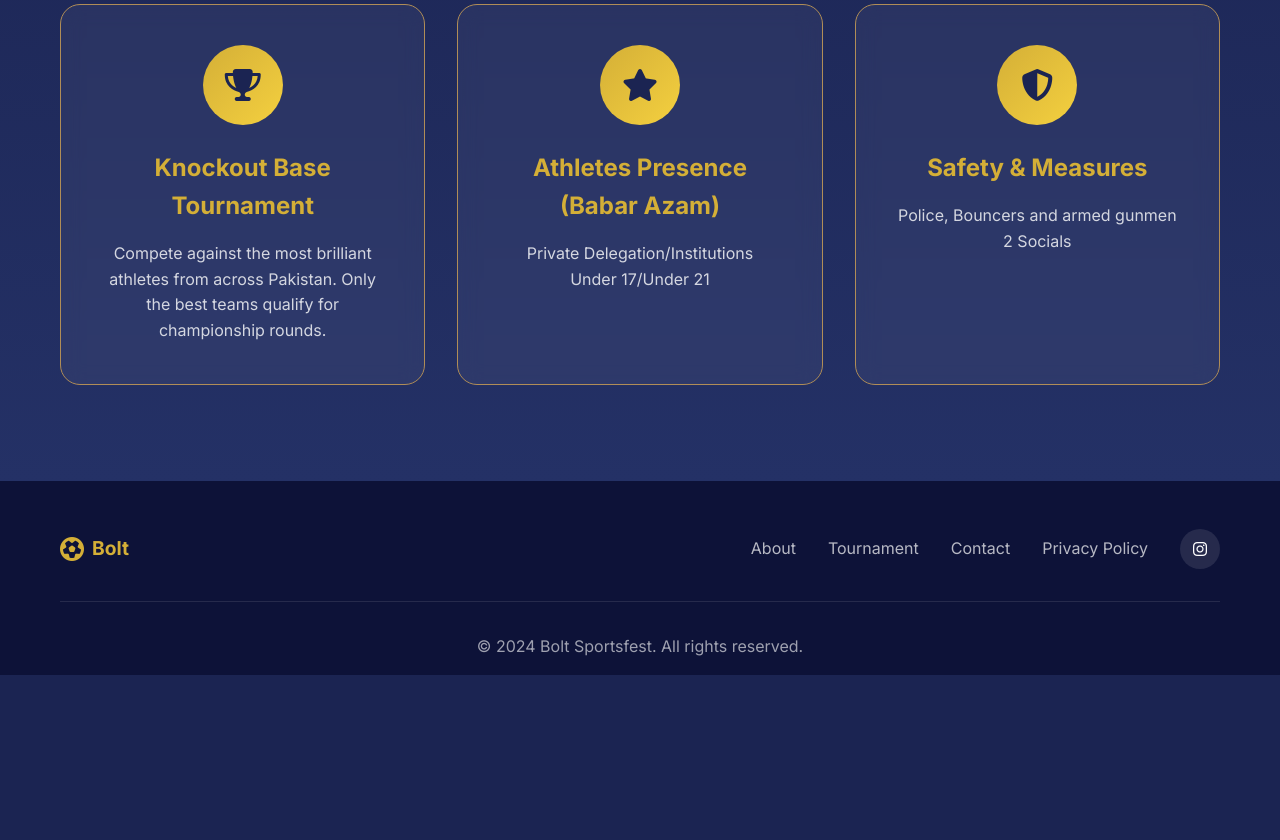
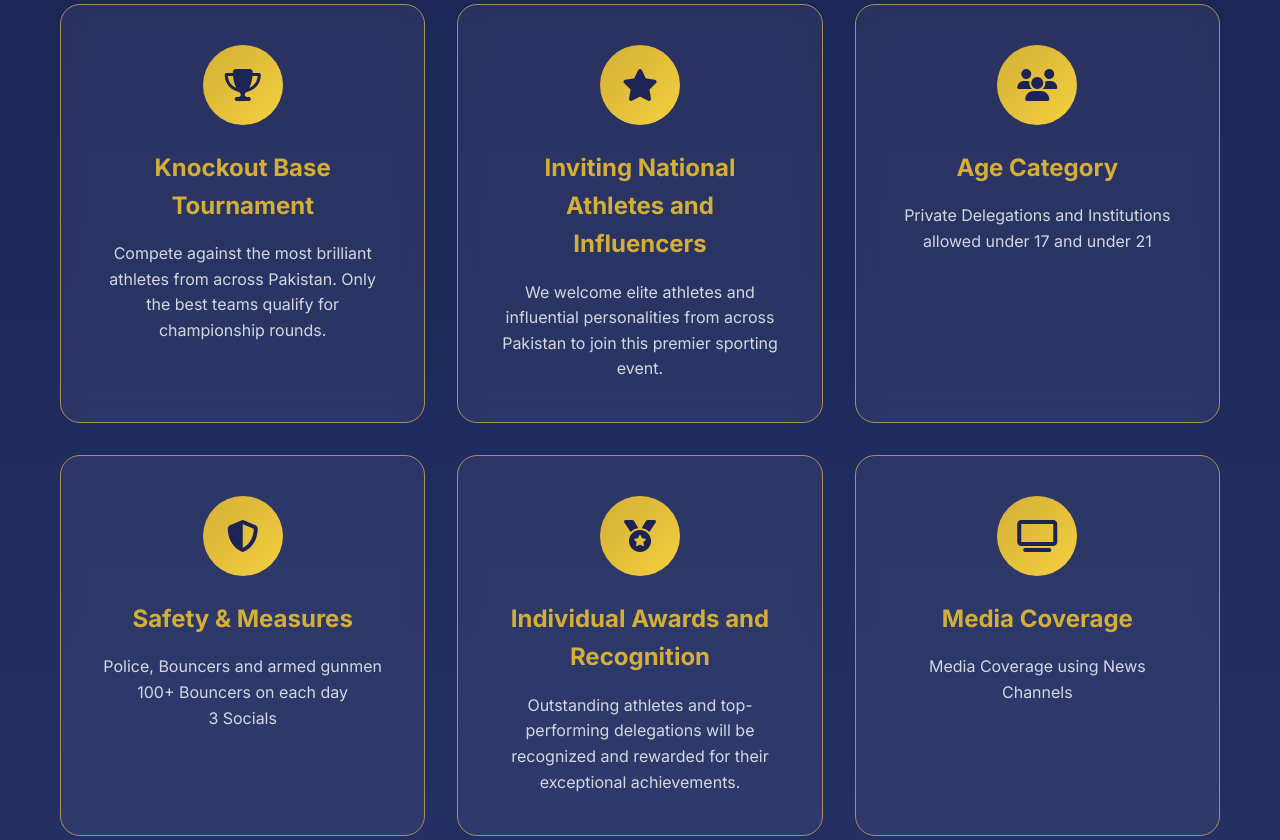
Before and after one commit to MuhammadWaleedAliKhanSherwani/SportsfestWebsite, a website: page about.html in a window 1280 px wide. Shown: the part 304-1144 px from the top of the page. Before the commit the page ends 979 px from the top, so only its background shows below. Drawn offline with Linux system fonts and the light colour scheme.

Commit message:
Final Version

```diff
--- a/about.html
+++ b/about.html
@@ -55,15 +55,36 @@
                     <div class="card-icon">
                         <i class="fas fa-star"></i>
                     </div>
-                    <h3>Athletes Presence (Babar Azam)</h3>
-                    <p>Private Delegation/Institutions<br>Under 17/Under 21</p>
+                    <h3>Inviting National Athletes and Influencers</h3>
+                    <p>We welcome elite athletes and influential personalities from across Pakistan to join this premier sporting event.</p>
+                </div>
+                <div class="about-card">
+                    <div class="card-icon">
+                        <i class="fas fa-users"></i>
+                    </div>
+                    <h3>Age Category</h3>
+                    <p>Private Delegations and Institutions allowed under 17 and under 21</p>
                 </div>
                 <div class="about-card">
                     <div class="card-icon">
                         <i class="fas fa-shield-alt"></i>
                     </div>
                     <h3>Safety & Measures</h3>
-                    <p>Police, Bouncers and armed gunmen<br>2 Socials</p>
+                    <p>Police, Bouncers and armed gunmen<br>100+ Bouncers on each day<br>3 Socials</p>
+                </div>
+                <div class="about-card">
+                    <div class="card-icon">
+                        <i class="fas fa-medal"></i>
+                    </div>
+                    <h3>Individual Awards and Recognition</h3>
+                    <p>Outstanding athletes and top-performing delegations will be recognized and rewarded for their exceptional achievements.</p>
+                </div>
+                <div class="about-card">
+                    <div class="card-icon">
+                        <i class="fas fa-tv"></i>
+                    </div>
+                    <h3>Media Coverage</h3>
+                    <p>Media Coverage using News Channels</p>
                 </div>
             </div>
         </div>
```
Also changed, not shown: index.html (+4 -4 lines), tournament.html (+22 -4 lines), 1 other file.
